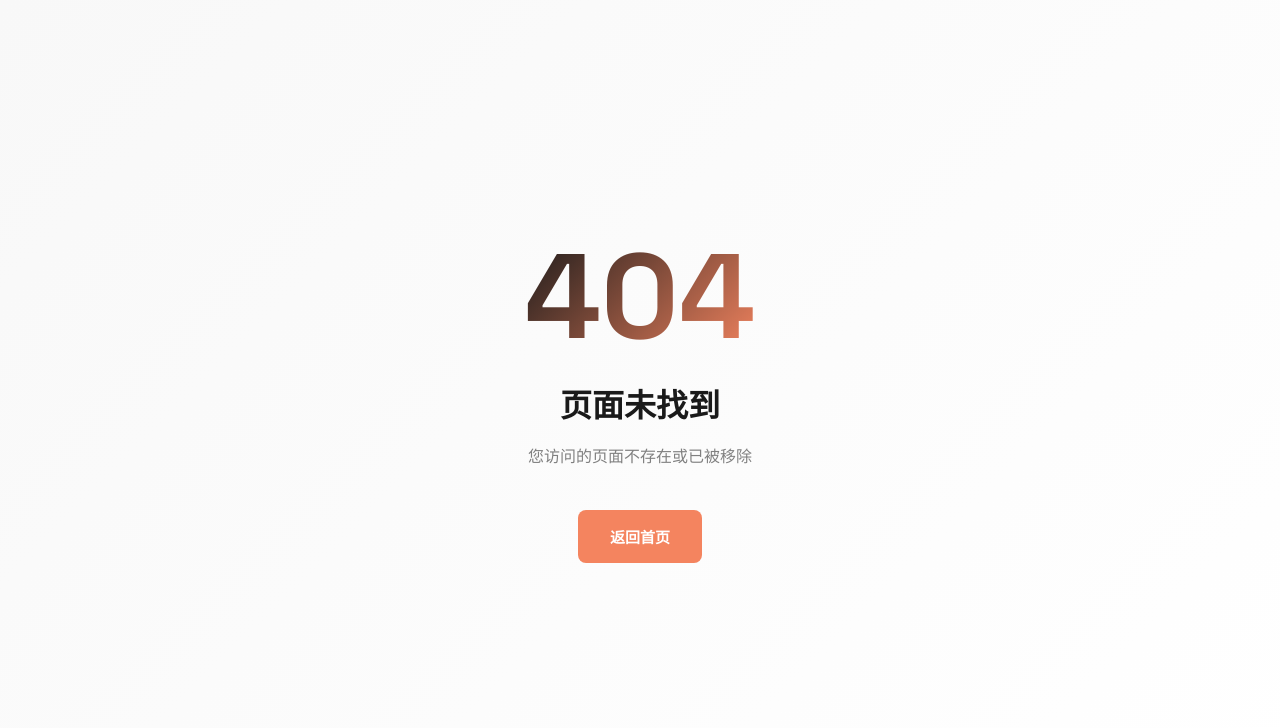
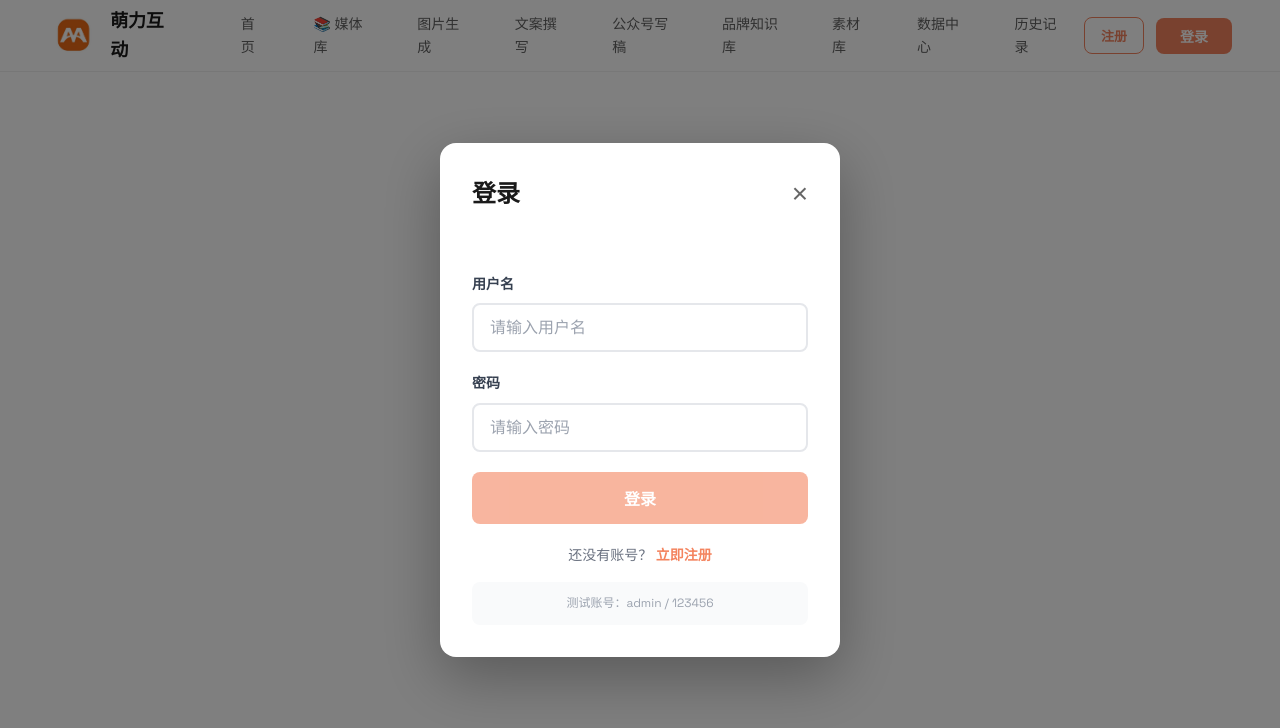
Before and after one commit to zhuapen/mengli-ai-v2, a Vue app: page /login in a window 1280 px wide. Before the commit this address had no page. Shown: the top 728 px of the page. Built offline with nearby package versions, Linux system fonts and the light colour scheme.

Commit message:
feat(home): 还原首页 UI + 登录弹窗 + 导航栏

```diff
--- a/src/design-system/components/AppNavbar.vue
+++ b/src/design-system/components/AppNavbar.vue
@@ -1,7 +1,7 @@
 <script setup lang="ts">
 import { useRouter, useRoute } from 'vue-router'
 import { useAuthStore } from '@/core/stores/auth'
-import { computed } from 'vue'
+import { mockUser } from '@/mocks/user'
 
 const router = useRouter()
 const route = useRoute()
@@ -9,7 +9,7 @@ const authStore = useAuthStore()
 
 const navLinks = [
   { name: '首页', path: '/', routeName: 'Home' },
-  { name: '智能媒体库', path: '/media', routeName: 'Media' },
+  { name: '📚 媒体库', path: '/media', routeName: 'Media' },
   { name: '图片生成', path: '/image', routeName: 'Image' },
   { name: '文案撰写', path: '/copy', routeName: 'Copy' },
   { name: '公众号写稿', path: '/article', routeName: 'Article' },
@@ -30,17 +30,22 @@ const handleLogin = () => {
 const handleRegister = () => {
   router.push({ name: 'Register' })
 }
+
+const handleLogout = () => {
+  authStore.logout()
+  router.push({ name: 'Home' })
+}
 </script>
 
 <template>
-  <nav class="navbar">
-    <div class="navbar-left">
-      <router-link to="/" class="navbar-logo">
-        <img src="/logo.jpg" alt="萌力互动" class="logo-image" />
-        <span class="logo-text">萌力互动</span>
+  <nav class="nav">
+    <div class="nav-left">
+      <router-link to="/" class="nav-logo">
+        <img src="/logo.jpg" alt="萌力互动" />
+        <span class="nav-logo-text">萌力互动</span>
       </router-link>
 
-      <div class="navbar-links">
+      <div class="nav-links">
         <router-link
           v-for="link in navLinks"
           :key="link.routeName"
@@ -53,15 +58,16 @@ const handleRegister = () => {
       </div>
     </div>
 
-    <div class="navbar-right">
+    <div id="userSection">
       <template v-if="!authStore.isAuthenticated">
         <button class="btn-register" @click="handleRegister">注册</button>
         <button class="btn-login" @click="handleLogin">登录</button>
       </template>
       <template v-else>
         <div class="user-info">
-          <span class="username">用户</span>
-          <button class="btn-logout" @click="authStore.logout()">退出</button>
+          <span class="user-avatar">{{ mockUser.avatar }}</span>
+          <span class="username">{{ mockUser.username }}</span>
+          <button class="btn-logout" @click="handleLogout">退出</button>
         </div>
       </template>
     </div>
@@ -69,7 +75,7 @@ const handleRegister = () => {
 </template>
 
 <style scoped>
-.navbar {
+.nav {
   position: fixed;
   top: 0;
   left: 0;
@@ -86,13 +92,13 @@ const handleRegister = () => {
   animation: slideDown 0.8s ease;
 }
 
-.navbar-left {
+.nav-left {
   display: flex;
   align-items: center;
   gap: 48px;
 }
 
-.navbar-logo {
+.nav-logo {
   display: flex;
   align-items: center;
   gap: 12px;
@@ -100,19 +106,19 @@ const handleRegister = () => {
   color: var(--ds-color-black);
 }
 
-.logo-image {
+.nav-logo img {
   height: 40px;
   width: auto;
   border-radius: 8px;
 }
 
-.logo-text {
+.nav-logo-text {
   font-size: 18px;
   font-weight: 700;
   letter-spacing: -0.3px;
 }
 
-.navbar-links {
+.nav-links {
   display: flex;
   gap: 8px;
 }
@@ -155,7 +161,7 @@ const handleRegister = () => {
   background: var(--ds-color-gray-100);
 }
 
-.navbar-right {
+#userSection {
   margin-left: auto;
   display: flex;
   align-items: center;
@@ -174,6 +180,7 @@ const handleRegister = () => {
   font-weight: 600;
   cursor: pointer;
   transition: all 0.2s;
+  font-family: var(--ds-font-family);
 }
 
 .btn-register:hover {
@@ -191,6 +198,7 @@ const handleRegister = () => {
   font-weight: 600;
   cursor: pointer;
   transition: background 0.3s;
+  font-family: var(--ds-font-family);
 }
 
 .btn-login:hover {
@@ -201,6 +209,10 @@ const handleRegister = () => {
   display: flex;
   align-items: center;
   gap: 12px;
+}
+
+.user-avatar {
+  font-size: 24px;
 }
 
 .username {
@@ -217,6 +229,7 @@ const handleRegister = () => {
   font-size: 12px;
   cursor: pointer;
   transition: all 0.2s;
+  font-family: var(--ds-font-family);
 }
 
 .btn-logout:hover {
--- a/src/modules/auth/LoginPage.vue
+++ b/src/modules/auth/LoginPage.vue
@@ -2,7 +2,7 @@
 import { ref } from 'vue'
 import { useRouter, useRoute } from 'vue-router'
 import { useAuthStore } from '@/core/stores/auth'
-import DsButton from '@/design-system/components/DsButton.vue'
+import { mockUser } from '@/mocks/user'
 
 const router = useRouter()
 const route = useRoute()
@@ -23,11 +23,18 @@ async function handleLogin() {
   error.value = ''
 
   try {
-    await authStore.login(username.value, password.value)
+    // Mock 登录
+    await new Promise((resolve) => setTimeout(resolve, 800))
+
+    if (username.value === 'admin' && password.value === '123456') {
+      // 模拟登录成功
       const redirect = (route.query.redirect as string) || '/'
       router.push(redirect)
+    } else {
+      error.value = '用户名或密码错误'
+    }
   } catch (e) {
-    error.value = '登录失败，请检查用户名和密码'
+    error.value = '登录失败，请稍后重试'
   } finally {
     loading.value = false
   }
@@ -36,124 +43,212 @@ async function handleLogin() {
 function goRegister() {
   router.push({ name: 'Register' })
 }
+
+function closeModal() {
+  router.push({ name: 'Home' })
+}
 </script>
 
 <template>
-  <div class="login-page">
-    <h2 class="auth-heading">登录</h2>
-    <p class="auth-subheading">欢迎回来</p>
+  <div class="login-modal" @click.self="closeModal">
+    <div class="login-modal-content">
+      <div class="login-modal-header">
+        <h3>登录</h3>
+        <button class="login-modal-close" @click="closeModal">&times;</button>
+      </div>
 
-    <div v-if="error" class="error-message">{{ error }}</div>
+      <div class="login-error">{{ error }}</div>
 
       <div class="form-group">
-      <label class="form-label">用户名</label>
+        <label>用户名</label>
         <input
           v-model="username"
           type="text"
-        class="form-input"
           placeholder="请输入用户名"
           @keyup.enter="handleLogin"
         />
       </div>
 
       <div class="form-group">
-      <label class="form-label">密码</label>
+        <label>密码</label>
         <input
           v-model="password"
           type="password"
-        class="form-input"
           placeholder="请输入密码"
           @keyup.enter="handleLogin"
         />
       </div>
 
-    <DsButton :loading="loading" size="lg" style="width: 100%" @click="handleLogin">
-      登录
-    </DsButton>
+      <button
+        class="login-submit-btn"
+        :disabled="loading || !username || !password"
+        @click="handleLogin"
+      >
+        {{ loading ? '登录中...' : '登录' }}
+      </button>
 
-    <div class="auth-footer">
+      <div class="login-footer">
         还没有账号？
-      <a class="auth-link" @click="goRegister">立即注册</a>
+        <a class="login-link" @click="goRegister">立即注册</a>
+      </div>
+
+      <div class="login-hint">
+        <p>测试账号：admin / 123456</p>
+      </div>
     </div>
   </div>
 </template>
 
 <style scoped>
-.login-page {
-  background: var(--ds-color-white);
-  padding: 40px;
-  border-radius: 12px;
-  box-shadow: 0 4px 24px rgba(0, 0, 0, 0.08);
+.login-modal {
+  position: fixed;
+  top: 0;
+  left: 0;
+  right: 0;
+  bottom: 0;
+  background: rgba(0, 0, 0, 0.5);
+  display: flex;
+  align-items: center;
+  justify-content: center;
+  z-index: 10000;
+  animation: fadeIn 0.3s ease;
 }
 
-.auth-heading {
-  font-size: 24px;
-  font-weight: 800;
-  margin-bottom: 4px;
+.login-modal-content {
+  background: white;
+  border-radius: 16px;
+  padding: 32px;
+  max-width: 400px;
+  width: 90%;
+  box-shadow: 0 20px 60px rgba(0, 0, 0, 0.3);
 }
 
-.auth-subheading {
-  font-size: 14px;
-  color: var(--ds-color-gray-400);
-  margin-bottom: 32px;
+.login-modal-header {
+  display: flex;
+  justify-content: space-between;
+  align-items: center;
+  margin-bottom: 24px;
 }
 
-.error-message {
-  padding: 12px 16px;
-  background: var(--ds-color-error-bg);
-  color: var(--ds-color-error);
-  border-radius: 8px;
-  font-size: 14px;
-  margin-bottom: 20px;
+.login-modal-header h3 {
+  margin: 0;
+  font-size: 24px;
+  font-weight: 700;
+}
+
+.login-modal-close {
+  background: none;
+  border: none;
+  font-size: 28px;
+  cursor: pointer;
+  color: #666;
+  line-height: 1;
+}
+
+.login-modal-close:hover {
+  color: #333;
 }
 
 .form-group {
   margin-bottom: 20px;
 }
 
-.form-label {
+.form-group label {
   display: block;
-  font-size: 13px;
+  margin-bottom: 8px;
   font-weight: 600;
-  color: var(--ds-color-gray-600);
-  margin-bottom: 8px;
+  color: #374151;
+  font-size: 14px;
 }
 
-.form-input {
+.form-group input {
   width: 100%;
-  padding: 14px 16px;
-  border: 2px solid var(--ds-color-gray-200);
+  padding: 12px 16px;
+  border: 2px solid #e5e7eb;
   border-radius: 8px;
-  font-size: 15px;
+  font-size: 16px;
+  transition: border-color 0.3s;
+  box-sizing: border-box;
   font-family: var(--ds-font-family);
-  outline: none;
-  transition: all 0.3s ease;
 }
 
-.form-input:focus {
+.form-group input:focus {
+  outline: none;
   border-color: var(--ds-color-primary);
-  box-shadow: 0 0 0 3px rgba(244, 132, 95, 0.2);
 }
 
-.form-input::placeholder {
-  color: var(--ds-color-gray-300);
+.form-group input::placeholder {
+  color: #9ca3af;
 }
 
-.auth-footer {
-  margin-top: 24px;
+.login-error {
+  color: #ef4444;
+  font-size: 14px;
+  margin-bottom: 16px;
+  min-height: 20px;
+}
+
+.login-submit-btn {
+  width: 100%;
+  padding: 14px;
+  background: var(--ds-color-primary);
+  color: white;
+  border: none;
+  border-radius: 8px;
+  font-size: 16px;
+  font-weight: 600;
+  cursor: pointer;
+  transition: all 0.3s;
+  font-family: var(--ds-font-family);
+}
+
+.login-submit-btn:hover {
+  background: var(--ds-color-primary-light);
+}
+
+.login-submit-btn:disabled {
+  opacity: 0.6;
+  cursor: not-allowed;
+}
+
+.login-footer {
+  margin-top: 20px;
   text-align: center;
   font-size: 14px;
-  color: var(--ds-color-gray-400);
+  color: #6b7280;
 }
 
-.auth-link {
+.login-link {
   color: var(--ds-color-primary);
   font-weight: 600;
   cursor: pointer;
   text-decoration: none;
 }
 
-.auth-link:hover {
+.login-link:hover {
   text-decoration: underline;
 }
+
+.login-hint {
+  margin-top: 16px;
+  padding: 12px;
+  background: #f9fafb;
+  border-radius: 8px;
+  text-align: center;
+}
+
+.login-hint p {
+  margin: 0;
+  font-size: 12px;
+  color: #9ca3af;
+}
+
+@keyframes fadeIn {
+  from {
+    opacity: 0;
+  }
+  to {
+    opacity: 1;
+  }
+}
 </style>
--- a/src/modules/home/page.vue
+++ b/src/modules/home/page.vue
@@ -1,7 +1,29 @@
 <script setup lang="ts">
 import { useRouter } from 'vue-router'
+import { onMounted, ref } from 'vue'
+import { mockCaseStudies, mockAboutItems } from '@/mocks/home'
 
 const router = useRouter()
+
+// 滚动动画
+const observer = ref<IntersectionObserver | null>(null)
+
+onMounted(() => {
+  observer.value = new IntersectionObserver(
+    (entries) => {
+      entries.forEach((entry) => {
+        if (entry.isIntersecting) {
+          entry.target.classList.add('visible')
+        }
+      })
+    },
+    { threshold: 0.1 },
+  )
+
+  document.querySelectorAll('.fade-in, .fade-in-left, .fade-in-right').forEach((el) => {
+    observer.value?.observe(el)
+  })
+})
 
 const features = [
   {
@@ -9,18 +31,21 @@ const features = [
     title: '达人查找',
     description: 'AI 智能匹配，快速找到最适合品牌合作的达人',
     route: '/media',
+    delay: '0.6s',
   },
   {
     icon: '🎨',
     title: '图片生成',
     description: 'AI 创意生图，一键生成营销素材和宣传海报',
     route: '/image',
+    delay: '0.8s',
   },
   {
     icon: '✍️',
     title: '文案撰写',
     description: '智能文案创作，适配各平台风格的种草内容',
     route: '/copy',
+    delay: '1.0s',
   },
 ]
 
@@ -32,48 +57,58 @@ function navigateTo(path: string) {
 <template>
   <div class="home-page">
     <!-- Hero Section -->
-    <section class="hero">
-      <div class="hero-content">
-        <div class="hero-tag fade-in">Mengli Interactive</div>
-        <h1 class="hero-title fade-in" style="transition-delay: 0.2s">
+    <section class="home-hero">
+      <div class="home-content">
+        <div class="home-tag fade-in">Mengli Interactive</div>
+        <h1 class="home-title fade-in" style="transition-delay: 0.2s">
           萌力互动<br />AI创作平台
         </h1>
 
-        <div class="hero-features">
+        <div class="home-features">
           <div
-            v-for="(feature, index) in features"
+            v-for="feature in features"
             :key="feature.title"
-            class="feature-card fade-in"
-            :style="{ transitionDelay: `${0.6 + index * 0.2}s` }"
+            class="home-feature-card fade-in"
+            :style="{ transitionDelay: feature.delay }"
             @click="navigateTo(feature.route)"
           >
-            <div class="feature-icon">{{ feature.icon }}</div>
-            <div class="feature-title">{{ feature.title }}</div>
-            <div class="feature-desc">{{ feature.description }}</div>
+            <div class="home-feature-icon">{{ feature.icon }}</div>
+            <div class="home-feature-title">{{ feature.title }}</div>
+            <div class="home-feature-desc">{{ feature.description }}</div>
           </div>
         </div>
       </div>
     </section>
 
     <!-- Case Studies Section -->
-    <section class="section">
-      <h2 class="section-title fade-in">精选案例</h2>
-      <p class="section-desc fade-in">我们为品牌打造的营销奇迹</p>
+    <section class="home-section">
+      <h2 class="home-section-title fade-in">精选案例</h2>
+      <p class="home-section-desc fade-in">我们为品牌打造的营销奇迹</p>
       <div class="placeholder-grid">
-        <div class="placeholder-card fade-in-left">案例展示 1</div>
-        <div class="placeholder-card fade-in">案例展示 2</div>
-        <div class="placeholder-card fade-in-right">案例展示 3</div>
+        <div
+          v-for="(item, index) in mockCaseStudies"
+          :key="item.id"
+          class="placeholder-card"
+          :class="index === 0 ? 'fade-in-left' : index === 2 ? 'fade-in-right' : 'fade-in'"
+        >
+          {{ item.title }}
+        </div>
       </div>
     </section>
 
     <!-- About Section -->
-    <section class="section">
-      <h2 class="section-title fade-in">关于我们</h2>
-      <p class="section-desc fade-in">萌力互动 — 您的全域营销合作伙伴</p>
+    <section class="home-section">
+      <h2 class="home-section-title fade-in">关于我们</h2>
+      <p class="home-section-desc fade-in">萌力互动 — 您的全域营销合作伙伴</p>
       <div class="placeholder-grid">
-        <div class="placeholder-card fade-in-left">公司介绍</div>
-        <div class="placeholder-card fade-in">团队风采</div>
-        <div class="placeholder-card fade-in-right">合作伙伴</div>
+        <div
+          v-for="(item, index) in mockAboutItems"
+          :key="item.id"
+          class="placeholder-card"
+          :class="index === 0 ? 'fade-in-left' : index === 2 ? 'fade-in-right' : 'fade-in'"
+        >
+          {{ item.title }}
+        </div>
       </div>
     </section>
 
@@ -93,8 +128,8 @@ function navigateTo(path: string) {
   animation: pageEnter 0.6s ease;
 }
 
-/* Hero Section */
-.hero {
+/* ========== HOME HERO ========== */
+.home-hero {
   padding: 120px 48px;
   display: flex;
   align-items: center;
@@ -103,12 +138,12 @@ function navigateTo(path: string) {
   background: linear-gradient(135deg, var(--ds-color-gray-50) 0%, var(--ds-color-white) 100%);
 }
 
-.hero-content {
+.home-content {
   max-width: 1200px;
   text-align: center;
 }
 
-.hero-tag {
+.home-tag {
   font-size: 14px;
   font-weight: 600;
   letter-spacing: 3px;
@@ -117,7 +152,7 @@ function navigateTo(path: string) {
   margin-bottom: 24px;
 }
 
-.hero-title {
+.home-title {
   font-size: clamp(48px, 6vw, 80px);
   font-weight: 900;
   line-height: 1.1;
@@ -129,30 +164,30 @@ function navigateTo(path: string) {
   background-clip: text;
 }
 
-.hero-features {
+.home-features {
   display: grid;
   grid-template-columns: repeat(3, 1fr);
   gap: 32px;
   margin-top: 80px;
 }
 
-.feature-card {
+.home-feature-card {
   position: relative;
   padding: 40px;
   background: var(--ds-color-white);
   border: 1px solid var(--ds-color-gray-100);
   text-align: left;
   cursor: pointer;
-  transition: all 0.3s;
+  transition: all 0.3s cubic-bezier(0.4, 0, 0.2, 1);
 }
 
-.feature-card:hover {
+.home-feature-card:hover {
   transform: translateY(-8px);
   box-shadow: 0 30px 60px rgba(0, 0, 0, 0.12);
   border-color: var(--ds-color-primary);
 }
 
-.feature-card::before {
+.home-feature-card::before {
   content: '';
   position: absolute;
   top: 0;
@@ -165,41 +200,41 @@ function navigateTo(path: string) {
   transition: transform 0.3s ease;
 }
 
-.feature-card:hover::before {
+.home-feature-card:hover::before {
   transform: scaleX(1);
 }
 
-.feature-icon {
+.home-feature-icon {
   font-size: 48px;
   margin-bottom: 24px;
 }
 
-.feature-title {
+.home-feature-title {
   font-size: 20px;
   font-weight: 700;
   margin-bottom: 12px;
 }
 
-.feature-desc {
+.home-feature-desc {
   font-size: 14px;
   color: var(--ds-color-gray-400);
   line-height: 1.8;
 }
 
-/* Sections */
-.section {
+/* ========== HOME SECTIONS ========== */
+.home-section {
   padding: 120px 48px;
   border-top: 1px solid var(--ds-color-gray-100);
 }
 
-.section-title {
+.home-section-title {
   font-size: 36px;
   font-weight: 800;
   text-align: center;
   margin-bottom: 16px;
 }
 
-.section-desc {
+.home-section-desc {
   font-size: 16px;
   color: var(--ds-color-gray-400);
   text-align: center;
@@ -233,7 +268,7 @@ function navigateTo(path: string) {
   box-shadow: 0 20px 40px rgba(0, 0, 0, 0.08);
 }
 
-/* Footer */
+/* ========== FOOTER ========== */
 .footer {
   padding: 48px;
   text-align: center;
@@ -264,11 +299,11 @@ function navigateTo(path: string) {
   color: var(--ds-color-gray-400);
 }
 
-/* Animations */
+/* ========== ANIMATIONS ========== */
 .fade-in {
   opacity: 0;
   transform: translateY(30px);
-  transition: opacity 0.8s ease, transform 0.8s ease;
+  transition: opacity 0.8s cubic-bezier(0.4, 0, 0.2, 1), transform 0.8s cubic-bezier(0.4, 0, 0.2, 1);
 }
 
 .fade-in.visible {
@@ -279,7 +314,7 @@ function navigateTo(path: string) {
 .fade-in-left {
   opacity: 0;
   transform: translateX(-30px);
-  transition: opacity 0.8s ease, transform 0.8s ease;
+  transition: opacity 0.8s cubic-bezier(0.4, 0, 0.2, 1), transform 0.8s cubic-bezier(0.4, 0, 0.2, 1);
 }
 
 .fade-in-left.visible {
@@ -290,7 +325,7 @@ function navigateTo(path: string) {
 .fade-in-right {
   opacity: 0;
   transform: translateX(30px);
-  transition: opacity 0.8s ease, transform 0.8s ease;
+  transition: opacity 0.8s cubic-bezier(0.4, 0, 0.2, 1), transform 0.8s cubic-bezier(0.4, 0, 0.2, 1);
 }
 
 .fade-in-right.visible {
--- a/src/router/index.ts
+++ b/src/router/index.ts
@@ -60,12 +60,6 @@ const routes: RouteRecordRaw[] = [
         name: 'DataCenter',
         component: () => import('@/modules/datacenter/page.vue'),
       },
-    ],
-  },
-  {
-    path: '/auth',
-    component: () => import('@/layouts/AuthLayout.vue'),
-    children: [
       {
         path: 'login',
         name: 'Login',
```
Lines whose indentation alone changed are shown as unchanged.
